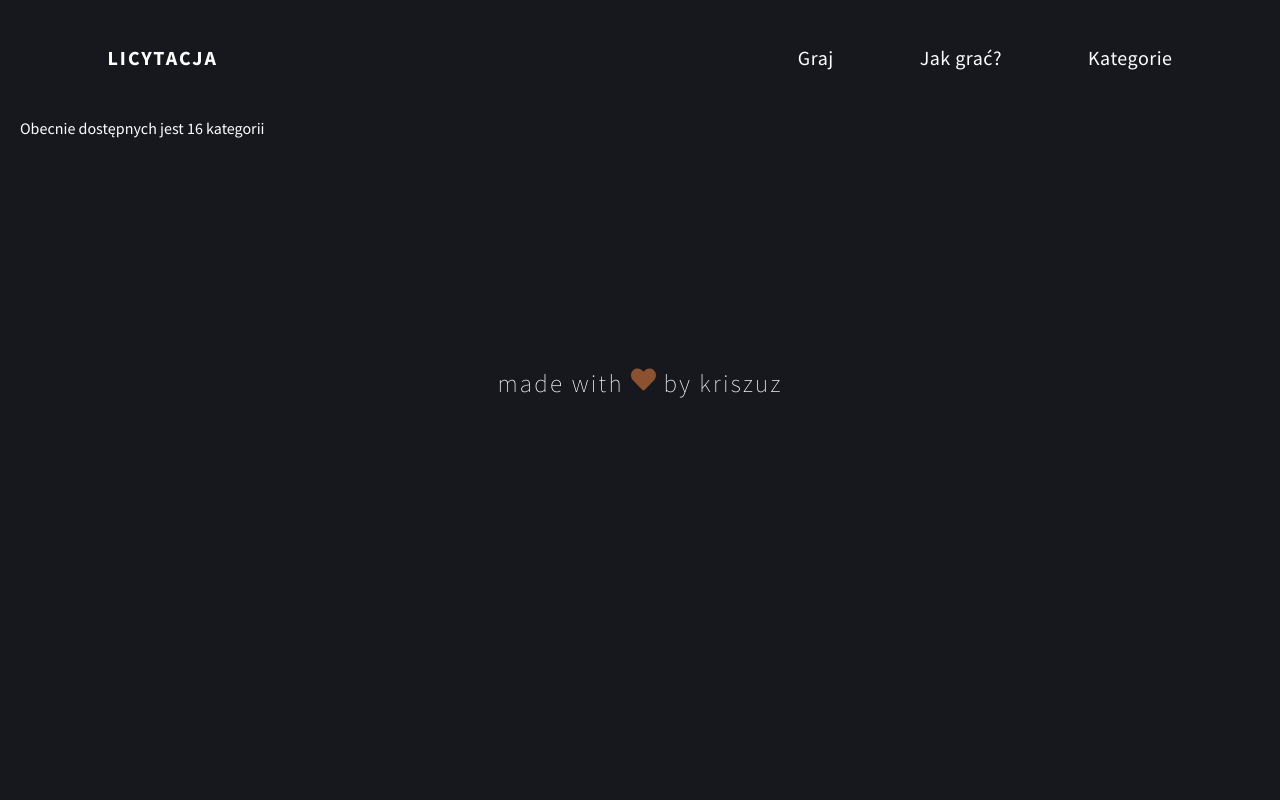
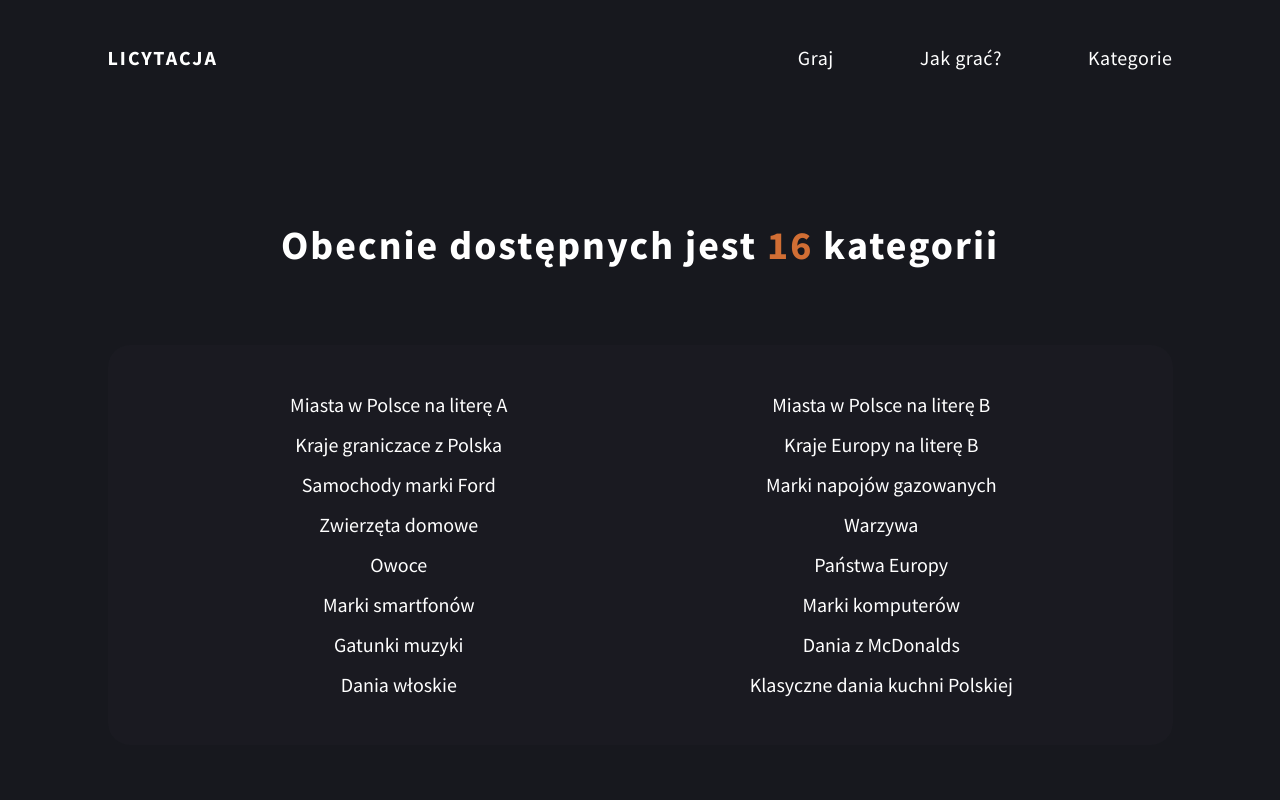
Before and after one commit to kriszuz/Auction-App, a React (Vite) app: page /kategorie in a window 1280 px wide. Shown: the top 800 px of the page. Built offline with nearby package versions, Linux system fonts and the light colour scheme.

Commit message:
categories page modifications

```diff
--- a/src/App.tsx
+++ b/src/App.tsx
@@ -4,8 +4,9 @@ import NavBar from './components/NavBar'
 import Hero from './pages/Hero'
 import Footer from './components/Footer'
 import Game from './pages/Game'
-import About from './pages/About'
+import Categories from './pages/Categories'
 import HowToPlay from './pages/HowToPlay'
+
 
 
 const App = () => {
@@ -18,7 +19,7 @@ const App = () => {
         <Route path='/' element={<Hero />}/>
         <Route path='/gra' element={<Game />}/>
         <Route path='/jakgrac' element={<HowToPlay />}/>
-        <Route path='/kategorie' element={<About /> }/>
+        <Route path='/kategorie' element={<Categories /> }/>
         {/* 404 page */}
         <Route path="*" element={<h1>404</h1>} />
     </Routes>
--- a/src/index.css
+++ b/src/index.css
@@ -550,3 +550,46 @@ footer{
   color: #A8A7A7;
   font-size: 20px;
 }
+
+/* categories page  */
+
+.categories-container {
+  margin: 150px auto 50px;
+  display: flex;
+  flex-direction: column;
+  gap: 75px;
+}
+
+.categories-container h2{
+  font-size: 40px;
+  font-weight: 700;
+  line-height: 50px;
+  letter-spacing: 2px;
+  text-align: center;
+}
+
+.counting{
+  color: #d16e34;
+}
+
+.categories-list-container{
+  background: rgba(30, 31, 39, 0.4);
+  padding: 40px 50px;
+  font-size: 20px;
+  font-weight: 500;
+  line-height: 40px;
+  border-radius: 22px;
+}
+
+.categories-list-container ul{
+  list-style: none;
+  display: flex;
+  flex-wrap: wrap;
+  justify-content: center;
+  align-items: center;
+}
+
+.categories-list-container ul li{
+  text-align: center;
+  width: 50%;
+}
--- a/src/pages/About.tsx
+++ /dev/null
@@ -1,12 +0,0 @@
-import React from 'react'
-import data from '../data/categories'
-import CountUp from 'react-countup'
-import { motion } from "framer-motion"
-
-const About = () => {
-  return (
-    <section className='categories-container container'>Obecnie dostępnych jest <CountUp start={1} end={data.categories.length} duration={1}/> kategorii </section>
-  )
-}
-
-export default About
--- /dev/null
+++ b/src/pages/Categories.tsx
@@ -0,0 +1,28 @@
+import React from 'react'
+import data from '../data/categories'
+import CountUp from 'react-countup'
+import { motion } from "framer-motion"
+
+const About = () => {
+  return (
+    <section className='categories-container container'>
+      <motion.h2
+        initial={{opacity:0}}
+        animate={{opacity: 1}}
+        transition={{delay: 0.2, duration: 1}}
+      >Obecnie dostępnych jest <CountUp className='counting' start={1} end={data.categories.length} duration={1.2}/> kategorii</motion.h2>
+      <motion.div className="categories-list-container"
+        initial={{opacity:0}}
+        animate={{opacity: 1}}
+        transition={{delay: 1.4, duration: 0.6}}
+      > <ul>{data.categories.map((category =>
+          <li key={category.name}>{category.name}</li>))}
+        </ul>
+      </motion.div>
+
+
+    </section>
+  )
+}
+
+export default About
```
